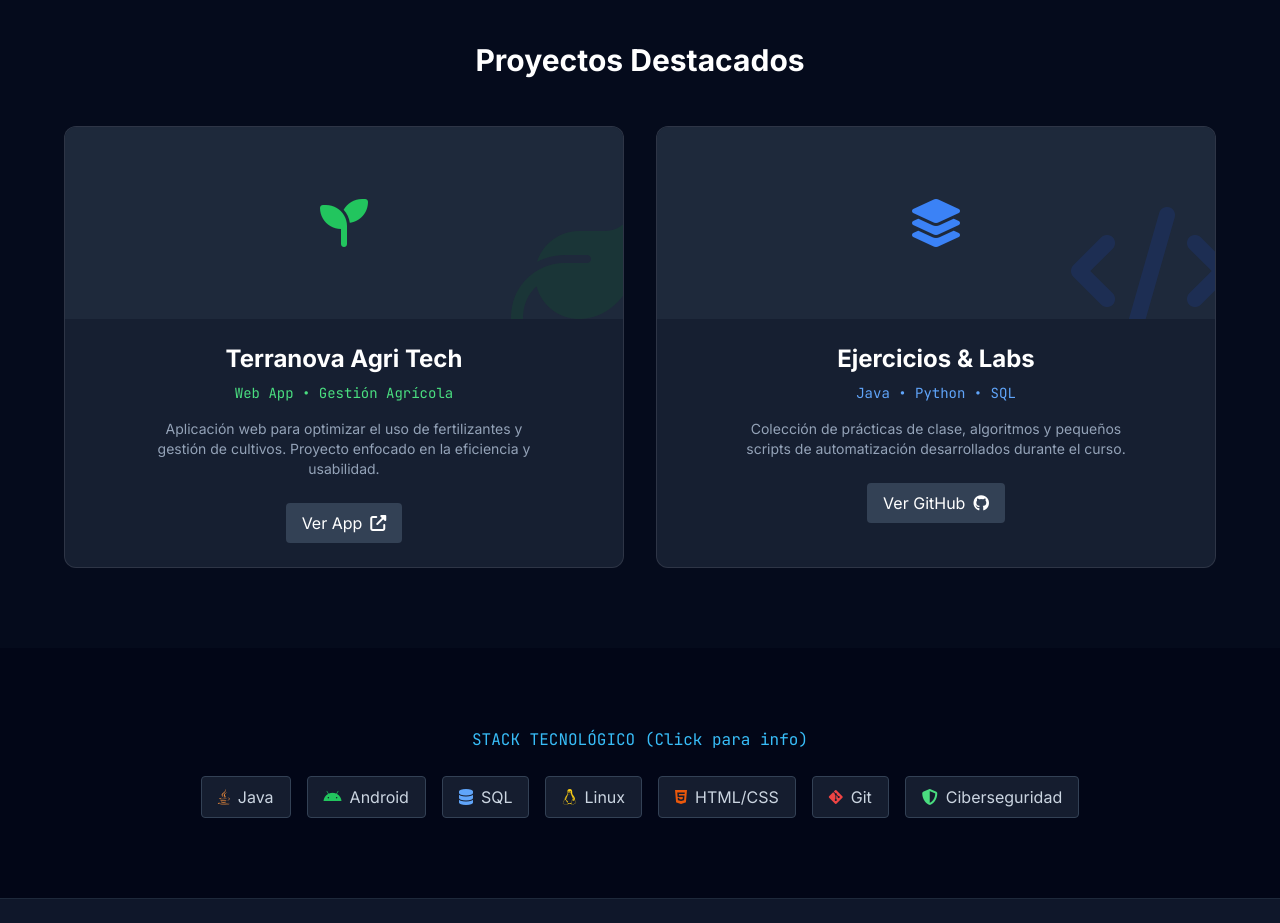
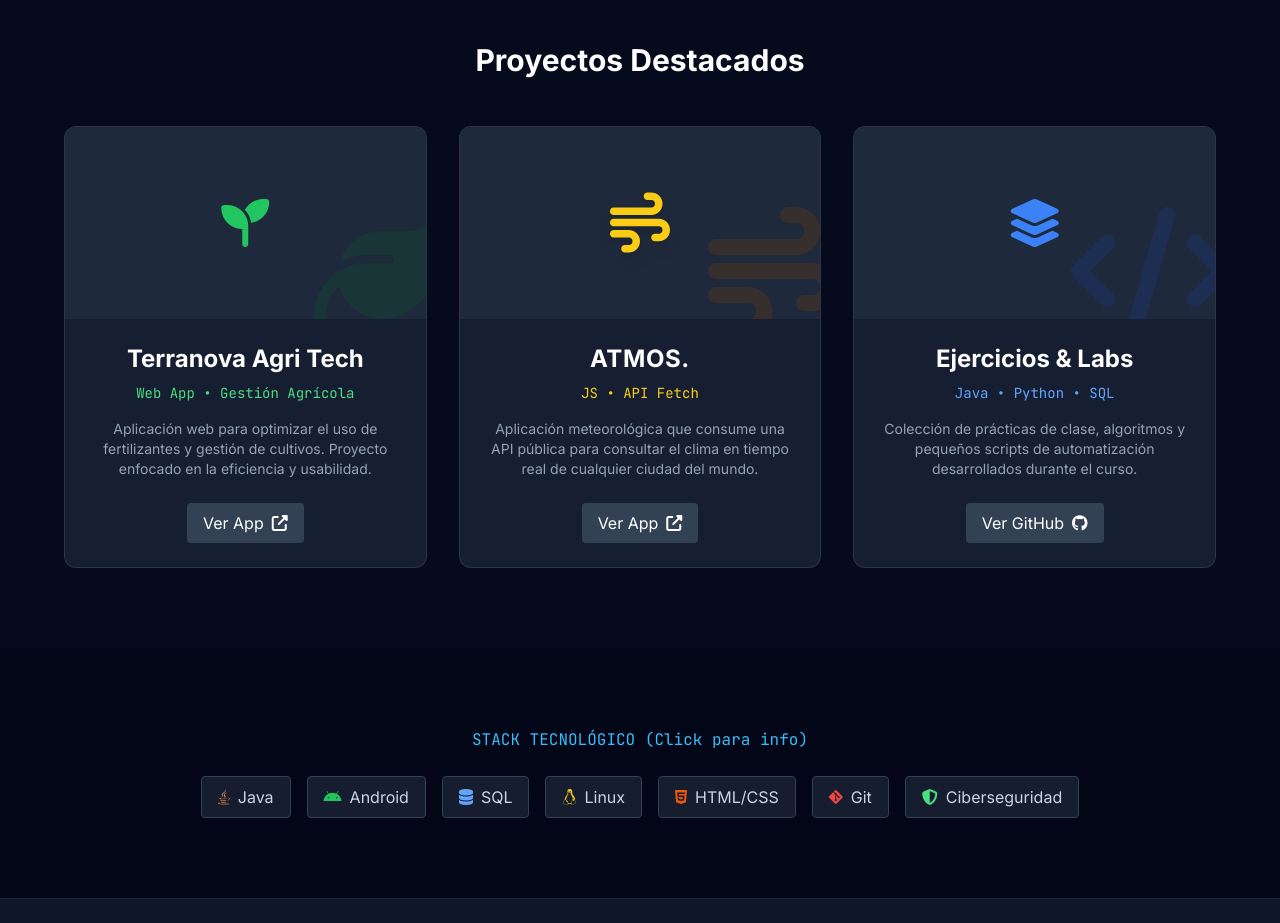
Before and after one commit to roberttedt-jr/Portafolio, a plain HTML site: page index.html in a window 1280 px wide. Shown: the part 1800-2723 px from the top of the page. Drawn offline with nearby package versions, Linux system fonts and the light colour scheme.

Commit message:
index.html

```diff
--- a/index.html
+++ b/index.html
@@ -204,42 +204,75 @@
         <div class="max-w-6xl mx-auto">
             <h2 class="text-3xl font-bold text-white mb-12 reveal">Proyectos Destacados</h2>
 
-            <div class="grid md:grid-cols-2 gap-8">
-                <div class="glass rounded-xl overflow-hidden group reveal">
-                    <div class="h-48 bg-slate-800 relative overflow-hidden">
+            <!-- Grid de 3 columnas -->
+            <div class="grid md:grid-cols-3 gap-8">
+
+                <!-- Proyecto 1: Terranova -->
+                <div class="glass rounded-xl overflow-hidden group reveal flex flex-col h-full">
+                    <div class="h-48 bg-slate-800 relative overflow-hidden shrink-0">
                         <i class="fas fa-leaf absolute -bottom-4 -right-4 text-9xl text-green-900/30 group-hover:text-green-600/20 transition"></i>
                         <div class="absolute inset-0 flex items-center justify-center">
                             <i class="fas fa-seedling text-5xl text-green-500"></i>
                         </div>
                     </div>
-                    <div class="p-6 flex flex-col items-center">
+                    <div class="p-6 flex flex-col items-center flex-1">
                         <h3 class="text-2xl font-bold text-white mb-2">Terranova Agri Tech</h3>
                         <p class="text-sm font-mono text-green-400 mb-4">Web App • Gestión Agrícola</p>
                         <p class="text-slate-400 text-sm mb-6 max-w-sm mx-auto">
                             Aplicación web para optimizar el uso de fertilizantes y gestión de cultivos. Proyecto enfocado en la eficiencia y usabilidad.
                         </p>
+                        <div class="mt-auto">
                             <a href="https://roberttedt-jr.github.io/Ejercicio-Web-App-TerraNova/" target="_blank" class="inline-flex items-center gap-2 px-4 py-2 bg-slate-700 hover:bg-green-600 text-white rounded transition">
                                 Ver App <i class="fas fa-external-link-alt"></i>
                             </a>
                         </div>
                     </div>
+                </div>
+                <!-- Proyecto 2: ATMOS (Actualizado) -->
+                <div class="glass rounded-xl overflow-hidden group reveal delay-100 flex flex-col h-full">
+                    <div class="h-48 bg-slate-800 relative overflow-hidden shrink-0">
+                        <!-- Icono de fondo decorativo (Viento) -->
+                        <i class="fas fa-wind absolute -bottom-4 -right-4 text-9xl text-yellow-900/30 group-hover:text-yellow-600/20 transition"></i>
+                        <div class="absolute inset-0 flex items-center justify-center">
+                            <!-- Logo Principal -->
+                            <div class="text-center">
+                                <i class="fas fa-wind text-6xl text-yellow-400 drop-shadow-lg"></i>
+                            </div>
+                        </div>
+                    </div>
+                    <div class="p-6 flex flex-col items-center flex-1">
+                        <h3 class="text-2xl font-bold text-white mb-2 tracking-wide">ATMOS.</h3>
+                        <p class="text-sm font-mono text-yellow-400 mb-4">JS • API Fetch</p>
+                        <p class="text-slate-400 text-sm mb-6 max-w-sm mx-auto">
+                            Aplicación meteorológica que consume una API pública para consultar el clima en tiempo real de cualquier ciudad del mundo.
+                        </p>
+                        <div class="mt-auto">
+                            <a href="https://roberttedt-jr.github.io/App-Tiempo-Ejercicio/" target="_blank" class="inline-flex items-center gap-2 px-4 py-2 bg-slate-700 hover:bg-yellow-600 text-white rounded transition">
+                                Ver App <i class="fas fa-external-link-alt"></i>
+                            </a>
+                        </div>
+                    </div>
+                </div>
 
-                <div class="glass rounded-xl overflow-hidden group reveal">
-                    <div class="h-48 bg-slate-800 relative overflow-hidden">
+                <!-- Proyecto 3: Labs -->
+                <div class="glass rounded-xl overflow-hidden group reveal delay-200 flex flex-col h-full">
+                    <div class="h-48 bg-slate-800 relative overflow-hidden shrink-0">
                         <i class="fas fa-code absolute -bottom-4 -right-4 text-9xl text-blue-900/30 group-hover:text-blue-600/20 transition"></i>
                         <div class="absolute inset-0 flex items-center justify-center">
                             <i class="fas fa-layer-group text-5xl text-blue-500"></i>
                         </div>
                     </div>
-                    <div class="p-6 flex flex-col items-center">
+                    <div class="p-6 flex flex-col items-center flex-1">
                         <h3 class="text-2xl font-bold text-white mb-2">Ejercicios & Labs</h3>
                         <p class="text-sm font-mono text-blue-400 mb-4">Java • Python • SQL</p>
                         <p class="text-slate-400 text-sm mb-6 max-w-sm mx-auto">
                             Colección de prácticas de clase, algoritmos y pequeños scripts de automatización desarrollados durante el curso.
                         </p>
+                        <div class="mt-auto">
                             <a href="https://github.com/roberttedt-jr" target="_blank" class="inline-flex items-center gap-2 px-4 py-2 bg-slate-700 hover:bg-blue-600 text-white rounded transition">
                                 Ver GitHub <i class="fab fa-github"></i>
                             </a>
+                        </div>
                     </div>
                 </div>
             </div>
```
Lines whose indentation alone changed are shown as unchanged.
